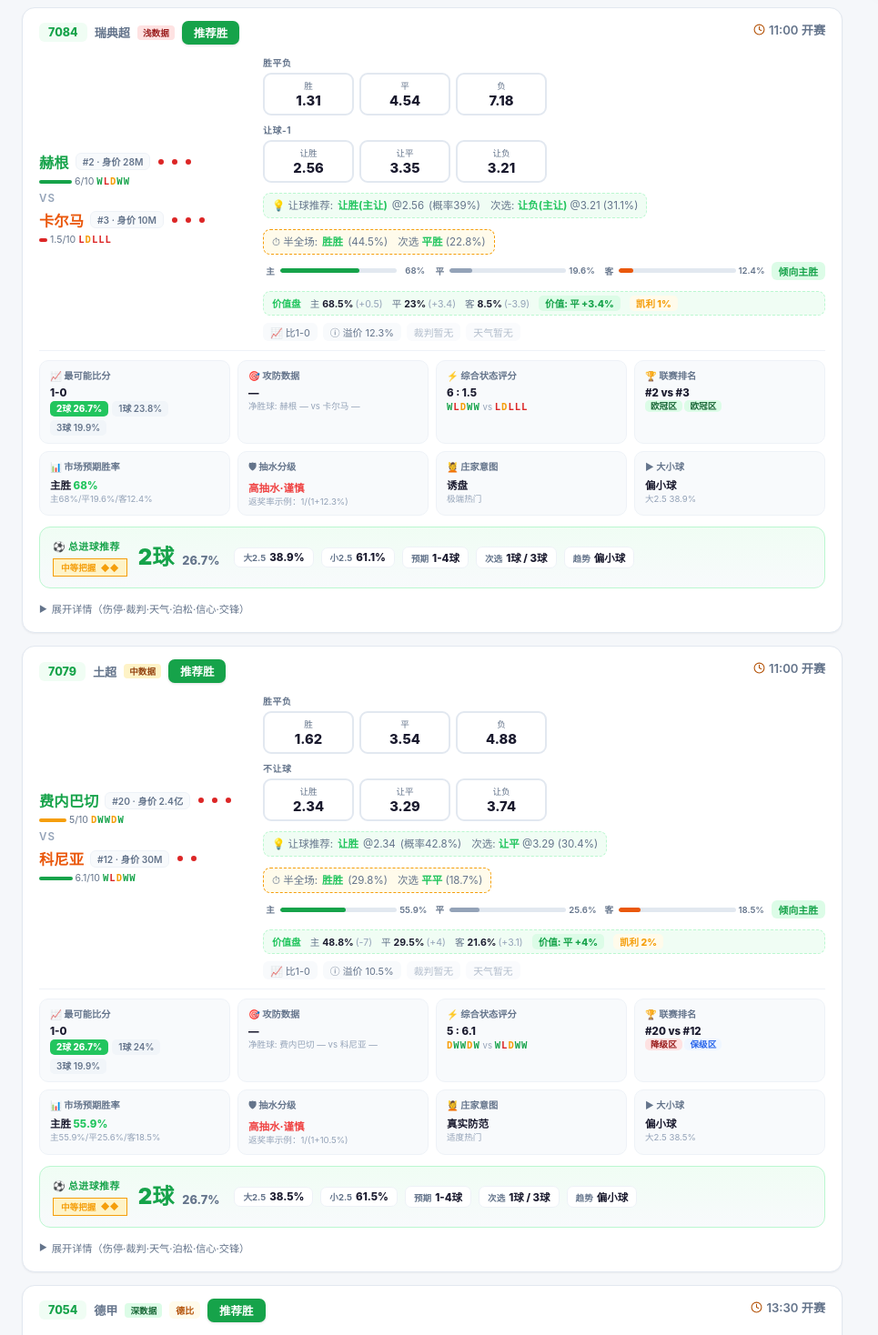
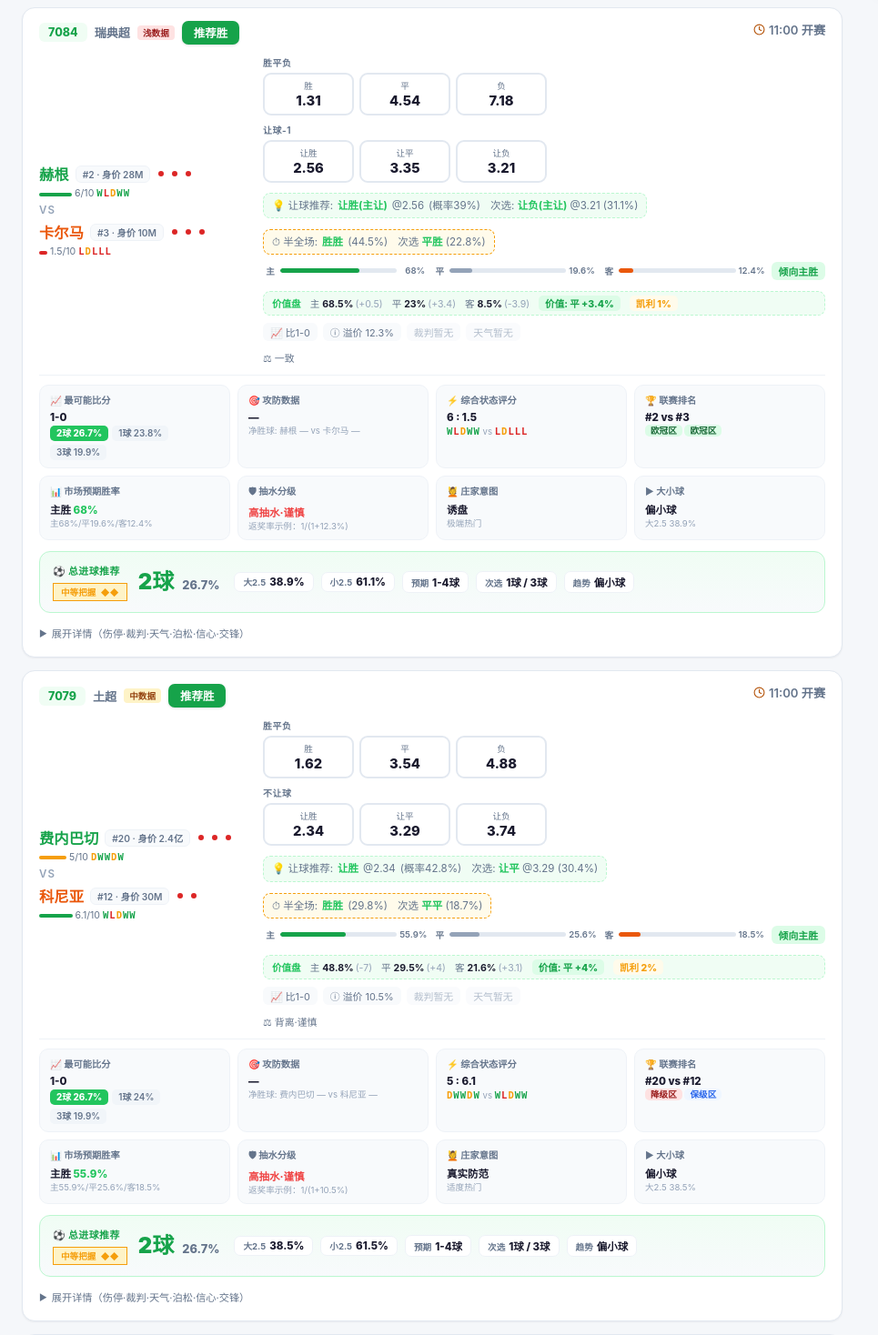
Before and after one commit to etrei7/jingcai-analyzer, a Flask app: page / in a window 1280 px wide. Shown: the part 334-1802 px from the top of the page at 91% size, without its empty margins (0-965 px from the left). Run offline with Flask 3, Linux system fonts and the light colour scheme; tables that the repository leaves empty hold one stand-in row (values such as "Sample post").

Commit message:
Model: intl value edge adjusts confidence + show cross_signal

```diff
--- a/templates/index.html
+++ b/templates/index.html
@@ -190,6 +190,7 @@ button{font-family:inherit}
 .intl-list{display:flex;flex-wrap:wrap;gap:8px;color:var(--text-muted)}
 .intl-bk{background:var(--card);border:1px solid var(--border-light);border-radius:6px;padding:1px 6px;white-space:nowrap}
 .intl-val{display:inline-flex;gap:4px;align-items:center;background:var(--primary-soft);border:1px solid var(--primary-border);border-radius:6px;padding:1px 7px;white-space:nowrap}
+.cross-signal{font-size:0.68rem;color:var(--text-muted);margin-top:4px;line-height:1.4}
 .htft-pick{margin-top:4px;font-size:0.72rem;background:var(--amber-soft);border:1px dashed var(--amber);border-radius:8px;padding:5px 9px;color:var(--text-muted);display:inline-flex;align-items:center;gap:5px;width:fit-content;line-height:1.4}
 
 /* 市场走势条 */
@@ -1182,6 +1183,7 @@ function renderMatchesInternal(matches) {
             ${weather.desc && weather.desc!=='未知' ? `<span class="extras-item weather" title="天气">&#9728; ${weather.desc} ${weather.temp!=null?weather.temp+'°C':''}</span>` : `<span class="extras-item na">天气暂无</span>`}
           </div>
           ${m.intl_odds?renderIntlOdds(m):''}
+          ${m.cross_signal?`<div class="cross-signal" title="模型交叉信号（含国际盘口价值方向）">&#9878; ${m.cross_signal}</div>`:''}
         </div>
       </div>
       ${dims}
```
